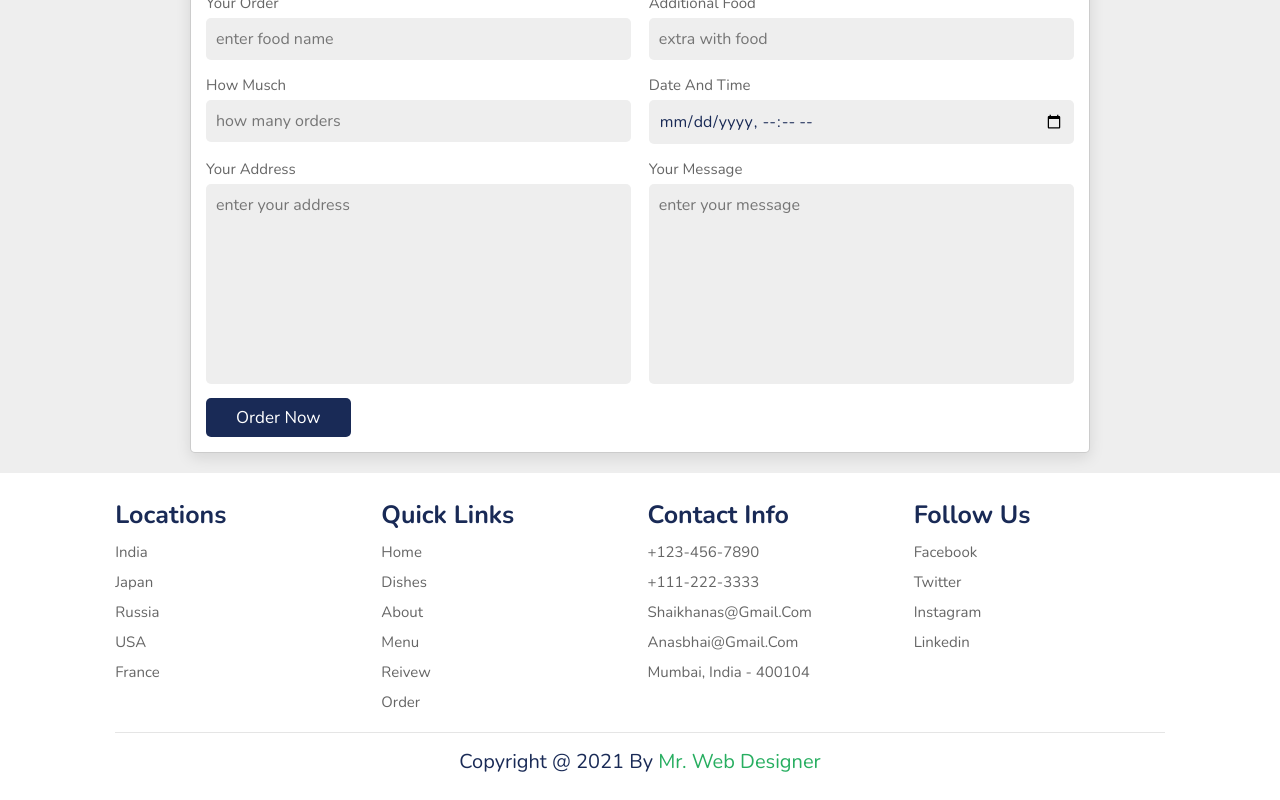
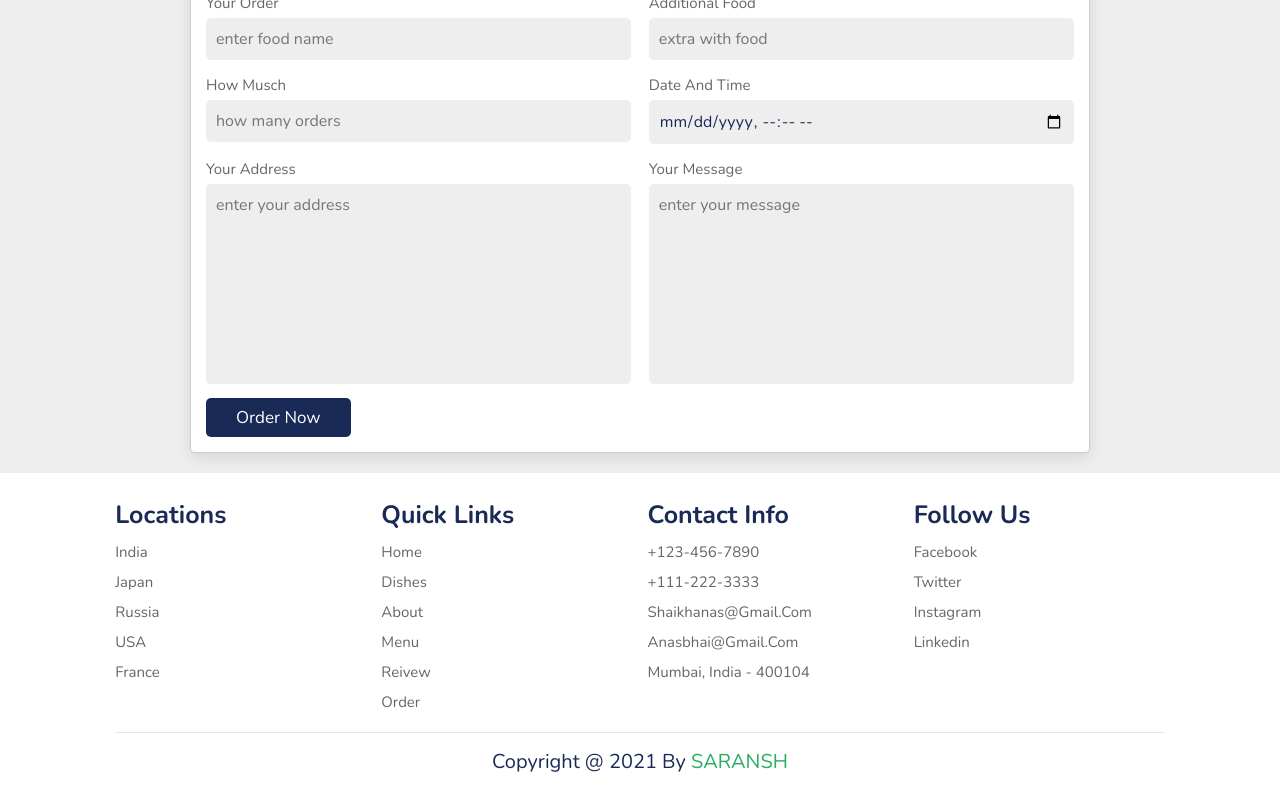
Before and after one commit to Saransh-Chauhan/food_website, a plain HTML site: page index.html in a window 1280 px wide. Shown: the part 4390-5190 px from the top of the page. Drawn offline with nearby package versions, Linux system fonts and the light colour scheme.

Commit message:
Update index.html

```diff
--- a/index.html
+++ b/index.html
@@ -644,7 +644,7 @@
 
     </div>
 
-    <div class="credit"> copyright @ 2021 by <span>mr. web designer</span> </div>
+    <div class="credit"> copyright @ 2021 by <span>SARANSH</span> </div>
 
 </section>
 
```
